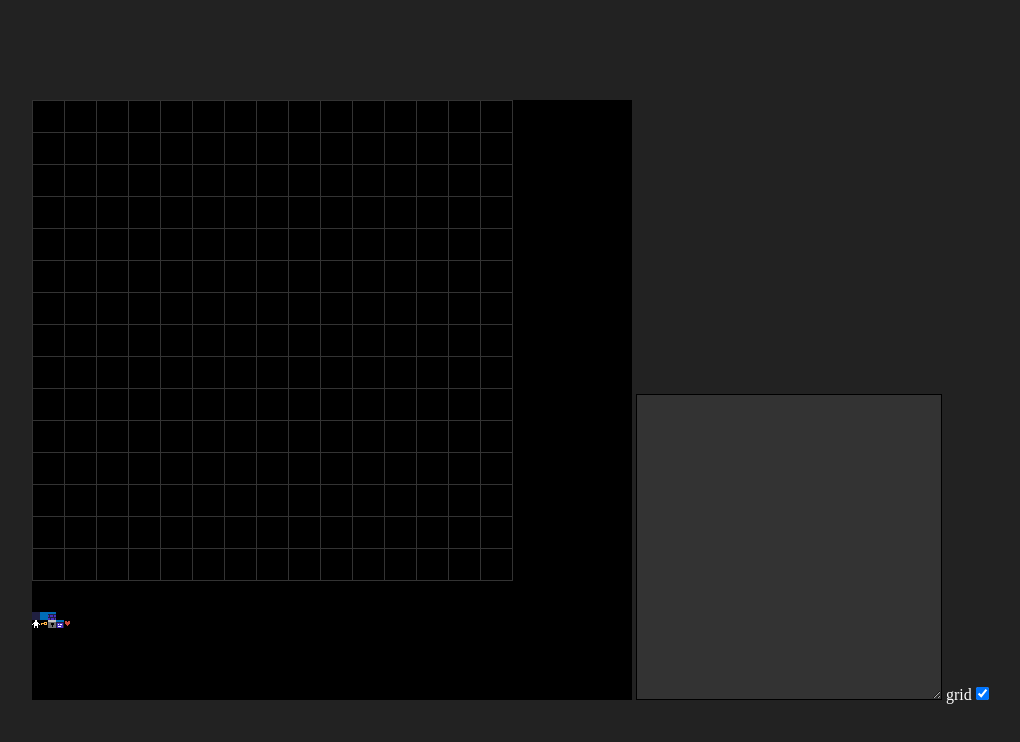
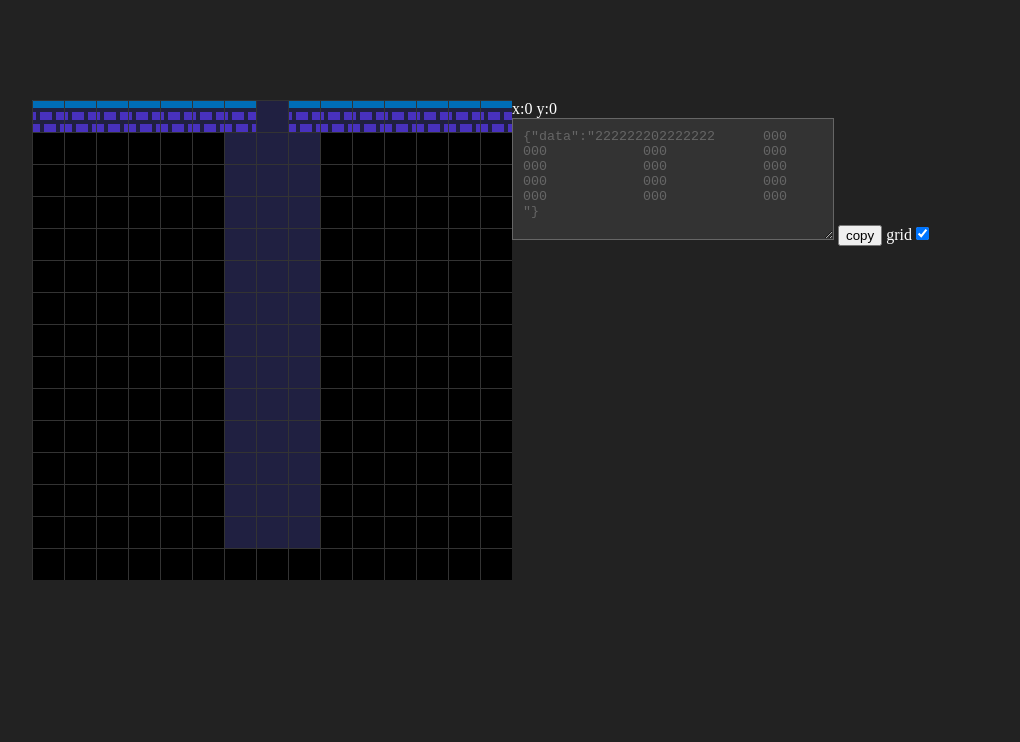
Before and after one commit to beeglebug/js13k-18, a website: page tools/index.html in a window 1280 px wide. Shown: the whole page, without its empty margins (68-1088 px from the left). Drawn offline with Linux system fonts and the light colour scheme.

Commit message:
hacking together a tile editor

```diff
--- a/tools/index.html
+++ b/tools/index.html
@@ -5,10 +5,17 @@
 </head>
 <body>
 <div id="container">
-    <canvas></canvas>
-    <textarea id="output"></textarea>
-    <label for="grid">grid<input type="checkbox" name="grid" checked></label>
+    <canvas id="map"></canvas>
+    <div id="other">
+        <div id="mapPos">x:0 y:0</div>
+        <textarea id="output"></textarea>
+        <button id="copy">copy</button>
+        <label for="grid">grid<input type="checkbox" name="grid" checked></label>
+    </div>
 </div>
+<script src="../src/js/constants.js"></script>
+<script src="../src/js/data.js"></script>
 <script src="index.js"></script>
+<script src="mouse.js"></script>
 </body>
 </html>
--- a/tools/index.js
+++ b/tools/index.js
@@ -1,7 +1,38 @@
-const canvas = document.querySelector('canvas')
-canvas.width = 600
-canvas.height = 600
-const ctx = canvas.getContext('2d')
+const SCALE = 4
+const MAP_SIZE = 15
+
+const output = document.querySelector('#output')
+
+let map = rooms[0]
+
+function encode (src) {
+  return {
+    data: src.data.map(row => row.map(tile => tile ? tile.type : ' ').join('')).join('')
+  }
+}
+
+const copyBtn = document.querySelector('#copy')
+copyBtn.addEventListener('click', e => {
+  output.select()
+  document.execCommand('copy')
+  document.getSelection().empty()
+})
+
+
+function updateOutput () {
+  output.value = JSON.stringify(encode(map))
+}
+
+updateOutput()
+
+function ctx (selector, w, h) {
+  const canvas = document.querySelector(selector)
+  canvas.width = w
+  canvas.height = h
+  const context = canvas.getContext('2d')
+  context.imageSmoothingEnabled = false
+  return context
+}
 
 const gridCbx = document.querySelector('[name=grid]')
 gridCbx.addEventListener('change', e => {
@@ -10,42 +41,48 @@ gridCbx.addEventListener('change', e => {
 
 const sprites = new Image()
 sprites.src = '../src/sprites.png'
-sprites.onload = loop
+sprites.onload = start
 
-const map = [[],[],[],[],[],[],[],[],[],[],[],[],[],[],[]]
+const mapCtx = ctx('#map', MAP_SIZE * TILE_SIZE * SCALE, MAP_SIZE * TILE_SIZE * SCALE)
 
-function loop () {
-  requestAnimationFrame(loop)
+let showGrid = true
+
+function start () {
   render()
 }
 
-let showGrid = true
-
-const SCALE = 4
-const TILE_SIZE = 8
-const MAP_SIZE = 15
-
 function render () {
 
-  ctx.fillStyle = '#000000'
-  ctx.fillRect(0, 0, 600, 600)
+  mapCtx.fillStyle = '#000000'
+  mapCtx.fillRect(0, 0, 600, 600)
 
-  renderGrid()
-  ctx.drawImage(sprites, 0, 512)
+  renderMap()
+  renderGrid(MAP_SIZE, MAP_SIZE, TILE_SIZE)
+  //mapCtx.drawImage(sprites, 0, 512)
 }
 
-function renderGrid () {
+function renderGrid (w, h, s) {
   if (!showGrid) return
-  ctx.translate(0.5, 0.5)
-  ctx.strokeStyle = '#333333'
-  for (let y = 0; y <= MAP_SIZE; y++) {
-    ctx.moveTo(0, y * TILE_SIZE * SCALE)
-    ctx.lineTo(MAP_SIZE * TILE_SIZE * SCALE, y * TILE_SIZE * SCALE)
+  mapCtx.translate(0.5, 0.5)
+  mapCtx.strokeStyle = '#333333'
+  for (let y = 0; y <= w; y++) {
+    mapCtx.moveTo(0, y * s * SCALE)
+    mapCtx.lineTo(w * s * SCALE, y * s * SCALE)
   }
-  for (let x = 0; x <= MAP_SIZE; x++) {
-    ctx.moveTo(x * TILE_SIZE * SCALE, 0)
-    ctx.lineTo(x * TILE_SIZE * SCALE, MAP_SIZE * TILE_SIZE * SCALE)
+  for (let x = 0; x <= w; x++) {
+    mapCtx.moveTo(x * s * SCALE, 0)
+    mapCtx.lineTo(x * s * SCALE, w * s * SCALE)
   }
-  ctx.stroke()
-  ctx.translate(-0.5, -0.5)
+  mapCtx.stroke()
+  mapCtx.translate(-0.5, -0.5)
 }
+
+function renderMap () {
+  for (let y = 0; y < MAP_HEIGHT; y++) {
+    for (let x = 0; x < MAP_WIDTH; x++) {
+      const tile = map.data[y][x]
+      if (!tile) continue
+      mapCtx.drawImage(sprites, tile.sx, tile.sy, TILE_SIZE, TILE_SIZE, x * TILE_SIZE * SCALE, y * TILE_SIZE * SCALE, TILE_SIZE * SCALE, TILE_SIZE * SCALE)
+    }
+  }
+}
--- /dev/null
+++ b/tools/mouse.js
@@ -0,0 +1,44 @@
+let mapMouse = {
+  x: 0,
+  y: 0
+}
+
+let painting = false
+
+const currentTile = 1
+
+const mapPos = document.querySelector('#mapPos')
+
+mapCtx.canvas.addEventListener('mousemove', e => {
+  const x = Math.floor(e.offsetX / (TILE_SIZE * SCALE))
+  const y = Math.floor(e.offsetY / (TILE_SIZE * SCALE))
+
+  if (painting && (x !== mapMouse.x || y !== mapMouse.y)) {
+    paintTile(x, y)
+  }
+
+  mapMouse = { x, y }
+  mapPos.innerHTML = `x:${x} y:${y}`
+})
+
+mapCtx.canvas.addEventListener('mousedown', e => {
+  painting = true
+  paintTile(mapMouse.x, mapMouse.y)
+})
+
+
+mapCtx.canvas.addEventListener('mouseup', e => {
+  painting = false
+})
+
+function paintTile (x, y) {
+  const type = currentTile
+  const tile = { type, x, y, sx: 0, sy: 0, ...(tileData[type] || {}) }
+  map.data[y][x] = tile
+  update()
+}
+
+function update () {
+  render()
+  updateOutput()
+}
--- a/tools/style.css
+++ b/tools/style.css
@@ -9,7 +9,18 @@ body {
 
 #output {
     background-color: #333;
-    border-color: #000;
+    border-color: #666666;
+    padding: 10px;
     width: 300px;
-    height: 300px;
+    height: 100px;
+    color: #666666;
+    outline: 0;
 }
+
+#map {
+    float: left;
+}
+
+#other {
+    float: left;
+}
```
